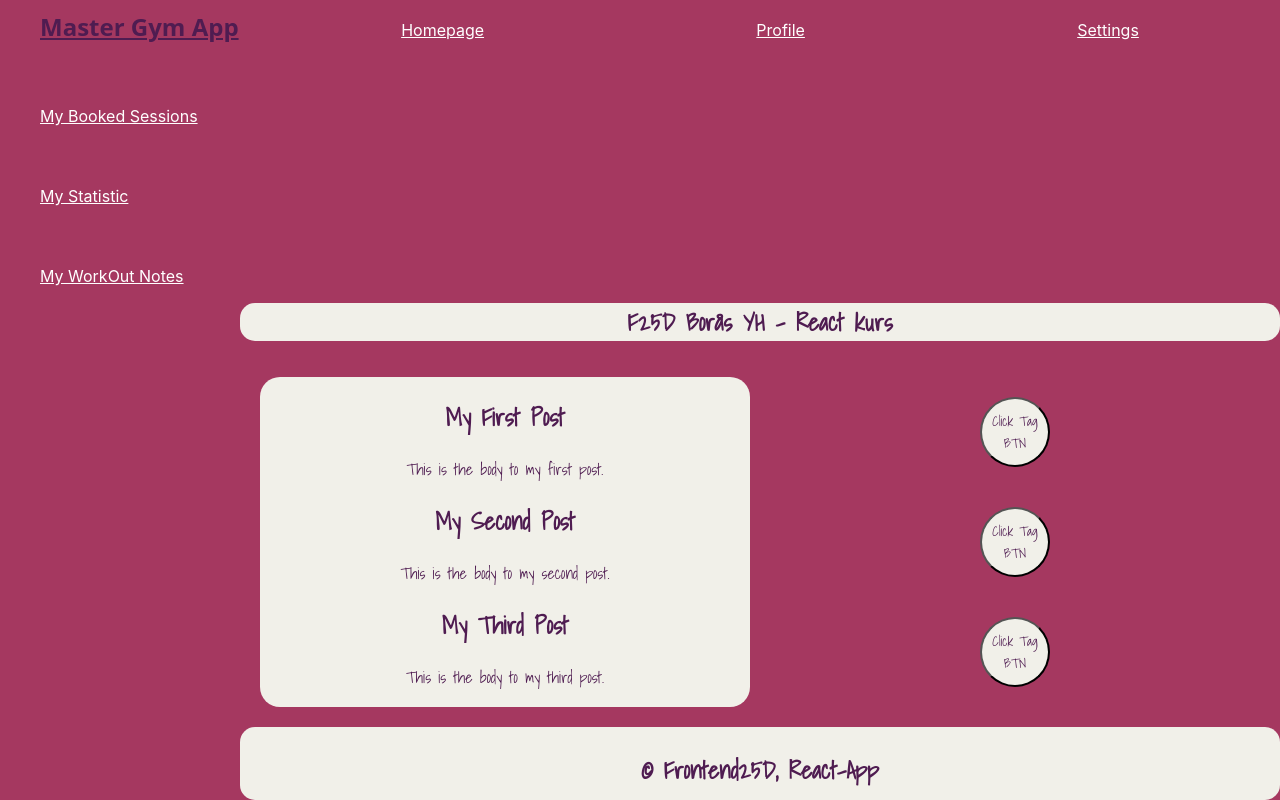
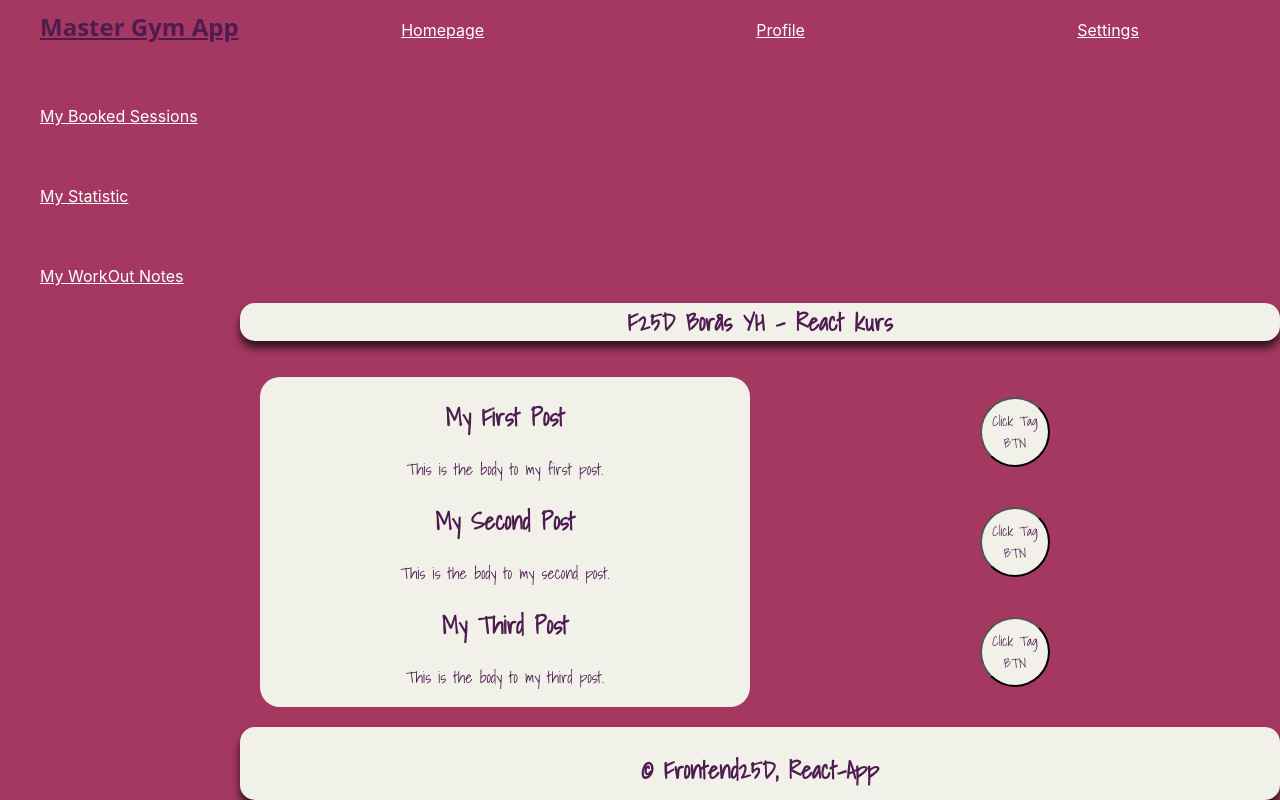
Before and after one commit to idasoderlund/React-AppExtended, a React (Create React App) app: page / in a window 1280 px wide. Built offline with nearby package versions, Linux system fonts and the light colour scheme; a web font is replaced by a local one.

Commit message:
added css boxshadow to header and footer and added hover effecct to post

```diff
--- a/src/App.css
+++ b/src/App.css
@@ -35,6 +35,11 @@ body {
   align-items: center;
   justify-content: center;
   text-align: center;
+}
+.post-grid-column:hover {
+  transform: scale(1.05);
+  cursor: pointer;
+  box-shadow: -15px 15px 30px rgba(0, 0, 0, 0.9);
 }
 
 .post-container {
--- a/src/App.js
+++ b/src/App.js
@@ -12,8 +12,6 @@ import Footer from "./FooterComponent/Footer";
 import "./FooterComponent/Footer.css";
 
 function GymApp() {
-  const [isLoggedIn, setIsLoggedIn] = useState(true);
-
   return (
     <div className="app-container">
       <Sidebar />
@@ -26,8 +24,6 @@ function GymApp() {
           <Header />
         </div>
 
-        {isLoggedIn ? (
-          <div>
         <div className="grid-container">
           <div className="post-grid-column">
             <PostList />
@@ -36,12 +32,6 @@ function GymApp() {
             <SideMenu />
           </div>
         </div>
-          </div>
-        ) : (
-          <div>
-            <p>Please Sign In to see your daily content.</p>
-          </div>
-        )}
         <Footer />
       </div>
     </div>
--- a/src/FooterComponent/Footer.css
+++ b/src/FooterComponent/Footer.css
@@ -5,6 +5,7 @@
   text-align: center;
   background-color: #f1f0e9;
   border-radius: 15px;
+  box-shadow: 0 7px 8px rgba(0, 0, 0, 0.7);
 }
 
 .footer-container h3 {
--- a/src/HeaderComponent/Header.css
+++ b/src/HeaderComponent/Header.css
@@ -8,4 +8,5 @@
   background-color: #f1f0e9;
   border-radius: 15px;
   padding: 0 10px;
+  box-shadow: 0 7px 8px rgba(0, 0, 0, 0.7);
 }
```
Lines whose indentation alone changed are shown as unchanged.
